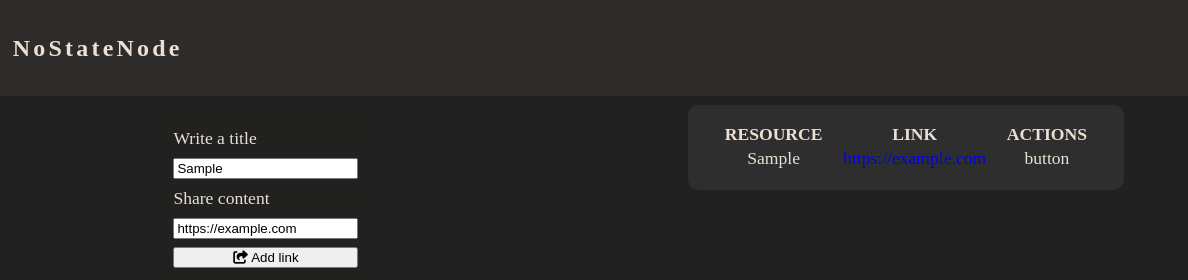
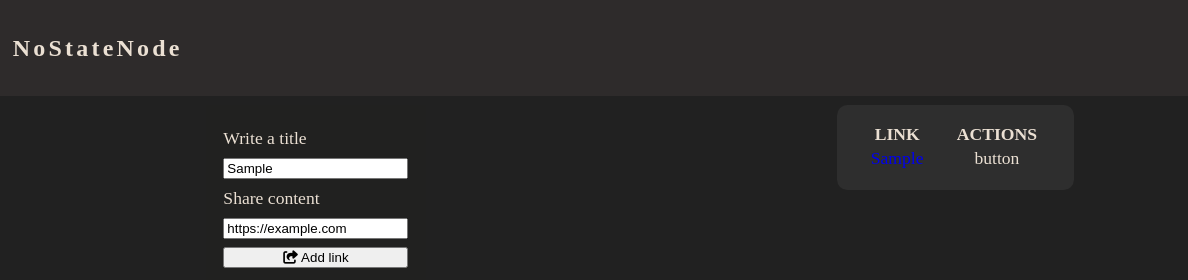
Before and after one commit to CharlyBGood/no-state-node-too, a plain HTML site: page index.html in a window 1280 px wide. Both pictures are taken after typing "Sample", "https://example.com" into the empty fields and a click on the button "Add link". Shown: the full height of the page, 0-1188 px from the left. Drawn offline with Linux system fonts and the light colour scheme.

Commit message:
js changes

```diff
--- a/index.html
+++ b/index.html
@@ -30,7 +30,7 @@
             <table id="links-table" class="links-table">
                 <thead>
                     <tr>
-                        <th>RESOURCE</th>
+                        <!--<th>RESOURCE</th> -->
                         <th>LINK</th>
                         <th>ACTIONS</th>
                     </tr>
--- a/main.js
+++ b/main.js
@@ -47,17 +47,17 @@ function sendForm(event) {
 function inserRowLinksTable(linksFormData) {
     let newLinksRowRef = linksTableRef.insertRow(-1);
 
-    let newLinksCellRef = newLinksRowRef.insertCell(0);
-    newLinksCellRef.textContent = linksFormData.get('form-title');
+    // let newLinksCellRef = newLinksRowRef.insertCell(0);
+    // newLinksCellRef.textContent = linksFormData.get('form-title');
 
-    newLinksCellRef = newLinksRowRef.insertCell(1);
+    newLinksCellRef = newLinksRowRef.insertCell(0);
     // newLinksCellRef.textContent = linksFormData.get('form-content');
     let linkAdded = document.createElement('a');
     linkAdded.href = linksFormData.get('form-content');
-    linkAdded.textContent = linksFormData.get('form-content');
+    linkAdded.textContent = linksFormData.get('form-title');
     linkAdded.target = '_blank';
     newLinksCellRef.appendChild(linkAdded);
 
-    newLinksCellRef = newLinksRowRef.insertCell(2);
+    newLinksCellRef = newLinksRowRef.insertCell(1);
     newLinksCellRef.textContent = "button";
 }
```
